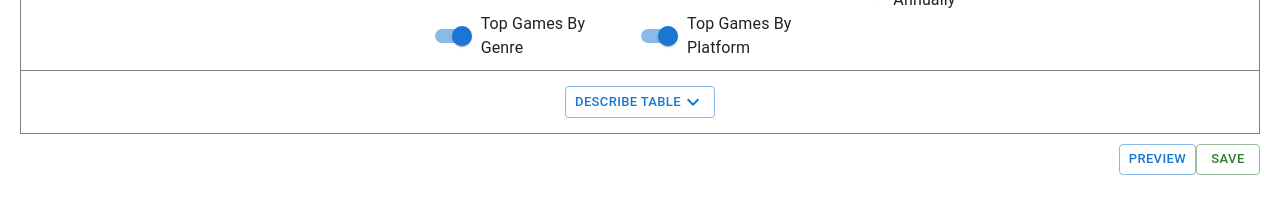
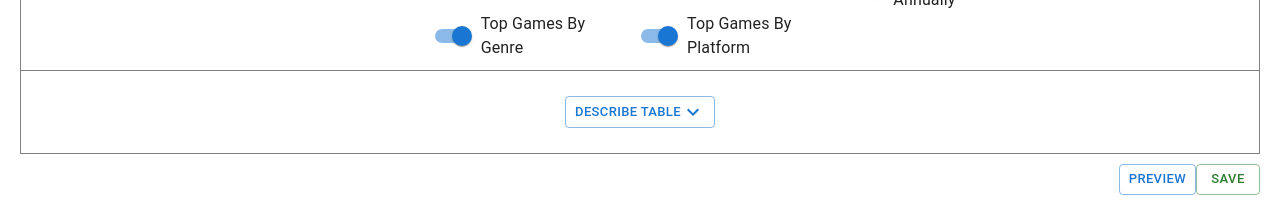
Before and after one commit to mys1erious/games-sales, a React (Create React App) app in the folder frontend/: page /report-builder in a window 1280 px wide. Shown: the part 511-714 px from the top of the page. Built offline with nearby package versions, Linux system fonts and the light colour scheme; no server answers.

Commit message:
moved ExpandButton to sperate component

```diff
--- /dev/null
+++ b/frontend/src/features/core/components/ExpandButton.js
@@ -0,0 +1,27 @@
+import React, {useState} from "react";
+import {Box, Collapse} from "@mui/material";
+import {ExpandLess, ExpandMore} from "@mui/icons-material";
+
+import {Button} from "./Button";
+
+
+const ExpandButton = ({children, sx, buttonId, text}) => {
+    const [isExpanded, setIsExpanded] = useState(false);
+
+    const handleExpandClick = () =>
+        setIsExpanded(currIsExpanded => !currIsExpanded);
+
+    return(
+        <Box textAlign="center" sx={sx}>
+            <Button id={buttonId} onClick={handleExpandClick} sx={{marginY: "10px"}}>
+                {text} {isExpanded ? <ExpandLess/> : <ExpandMore/>}
+            </Button>
+            <Collapse in={isExpanded} timeout="auto">
+                {children}
+            </Collapse>
+        </Box>
+    );
+};
+
+
+export default ExpandButton;
--- a/frontend/src/features/reports/components/DescribeTable/DescribeTable.js
+++ b/frontend/src/features/reports/components/DescribeTable/DescribeTable.js
@@ -1,35 +1,30 @@
 import React, {useEffect, useState} from "react";
 import {useSearchParams} from "react-router-dom";
-import {Box, Collapse, Paper, Table, TableContainer} from "@mui/material";
-import {ExpandLess, ExpandMore} from "@mui/icons-material";
+import {Paper, Table, TableContainer} from "@mui/material";
 
 import {getDescribeData} from "../../services";
-
 import TableHeader from "./TableHeader";
 import TableBody from "./TableBody";
-import {Button} from "features/core/components/Button";
+
+import ExpandButton from "features/core/components/ExpandButton";
 
 
 const DescribeTable = () => {
     const [searchParams] = useSearchParams();
     const [data, setData] = useState({});
-    const [isExpanded, setIsExpanded] = useState(false);
 
     useEffect(() => {
         getDescribeData(searchParams)
             .then(r => setData(r.data));
     }, [searchParams]);
 
-    const handleExpandClick = () =>
-        setIsExpanded(currIsExpanded => !currIsExpanded);
-
-    return(
-        <Box textAlign="center" marginTop="10px" paddingY="15px" borderTop="1px solid gray" >
-            <Button id="describeTableExpandBtn" onClick={handleExpandClick}>
-                Describe Table {isExpanded ? <ExpandLess/> : <ExpandMore/>}
-            </Button>
-
-            <Collapse in={isExpanded} timeout="auto">
+    return (
+        <ExpandButton
+            sx={{marginTop: "10px",
+                paddingY: "15px",
+                borderTop: "1px solid gray"}}
+            buttonId="describeTableExpandBtn"
+            text="Describe Table">
             <TableContainer component={Paper}>
                 {Object.keys(data).length > 0
                     ?
@@ -40,9 +35,8 @@ const DescribeTable = () => {
                     : null
                 }
             </TableContainer>
-            </Collapse>
-        </Box>
-    );
+        </ExpandButton>
+    )
 };
 
 
```
Lines whose indentation alone changed are shown as unchanged.
